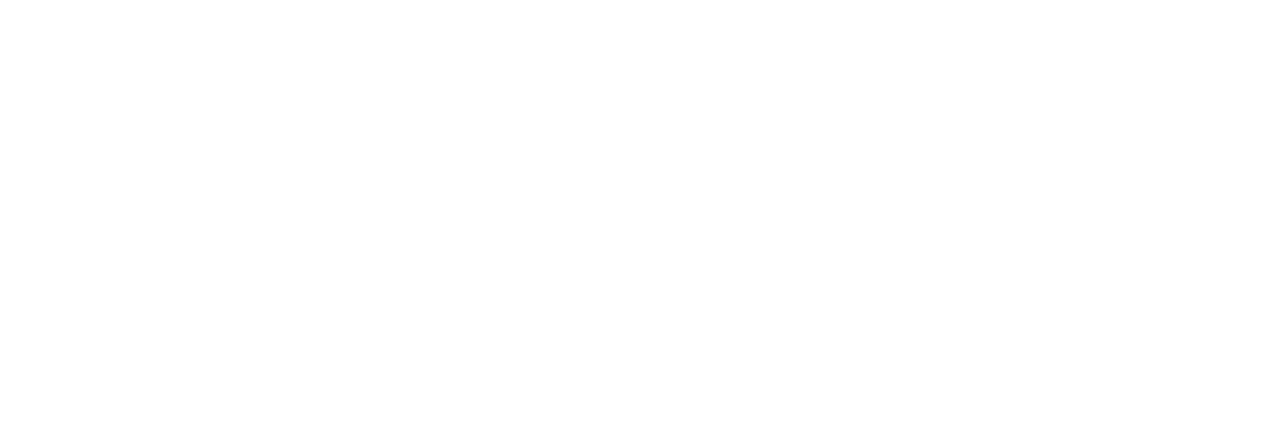
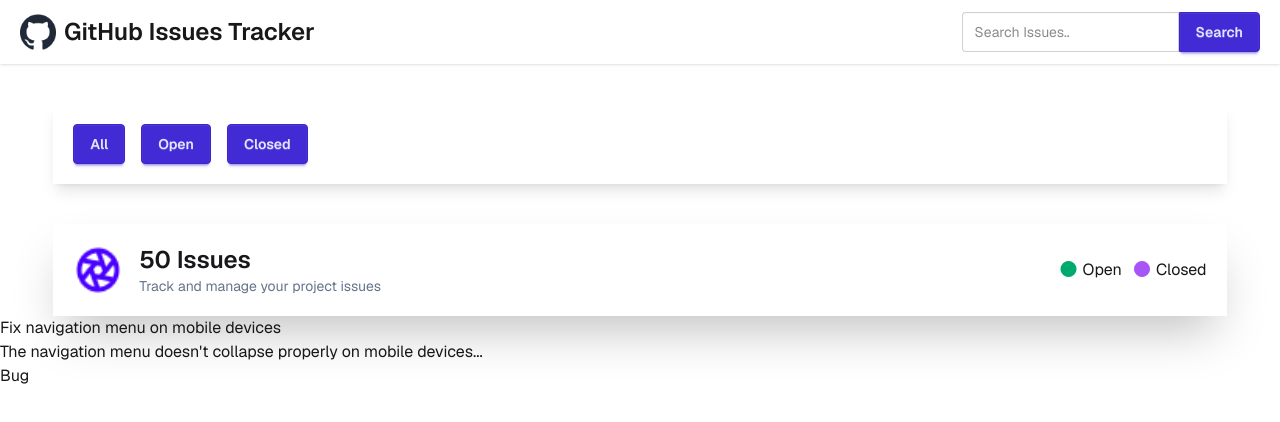
Before and after one commit to rokan45/project-github_issue_tracker, a plain HTML site: page homepage.html in a window 1280 px wide. Drawn offline with nearby package versions, Linux system fonts and the light colour scheme.

Commit message:
homepage navbar tab section and number of issues display section

```diff
--- a/homepage.html
+++ b/homepage.html
@@ -24,6 +24,63 @@
         crossorigin="anonymous" referrerpolicy="no-referrer" />
 </head>
 <!-- Navbar section -->
+<header>
+    <div class="navbar flex mx-auto px-5 items-center bg-base-100 shadow-sm">
+        <div class="navbar-start">
+            <a class="flex items-center gap-2">
+                <img src="./images/github-logo.png" alt="" width="36px" height="36px">
+                <span class="text-2xl font-semibold">GitHub Issues Tracker</span>
+            </a>
+        </div>
+        <div class="navbar-end join flex item-center mx-auto">
+            <div>
+                <label class="input validator join-item">
+                    <input id="input-search" type="search" placeholder="Search Issues.." required />
+                </label>
+            </div>
+            <button id="btn-search" class="btn btn-primary">Search</button>
+        </div>
+    </div>
+</header>
+
+<!-- Tab section -->
+<section class="w-11/12 mx-auto py-5 mt-5">
+    <div class="border-none shadow-lg py-5 space-x-3 px-5">
+        <button class="btn btn-primary">All</button>
+        <button class="btn btn-primary">Open</button>
+        <button class="btn btn-primary">Closed</button>
+
+    </div>
+</section>
+
+<!-- Number of Issue section -->
+<section class="w-11/12 mx-auto py-5 mt-5 flex items-center justify-between shadow-2xl px-5">
+    <!-- number content -->
+    <div class="flex gap-4">
+        <img src="./images/Aperture.png" alt="" width="50px" height="50px">
+        <div>
+            <h2 class="text-2xl font-semibold"><span>50</span> Issues</h2>
+            <p class="text-[#64748B] text-sm">Track and manage your project issues</p>
+        </div>
+    </div>
+    <!-- open closed sign -->
+    <div class="flex items-center space-x-2.5">
+        <h2><i class="fa-solid fa-circle text-[#00A96E]"></i> Open</h2>
+        <h2><i class="fa-solid fa-circle text-[#A855F7]"></i> Closed</h2>
+    </div>
+</section>
+
+<!-- Issue container section -->
+<section>
+    <div>
+        <h2>Fix navigation menu on mobile devices</h2>
+        <p>The navigation menu doesn't collapse properly on mobile devices...</p>
+
+        <div>
+            <button>Bug</button>
+        </div>
+    </div>
+</section>
 
 <body>
 
```
